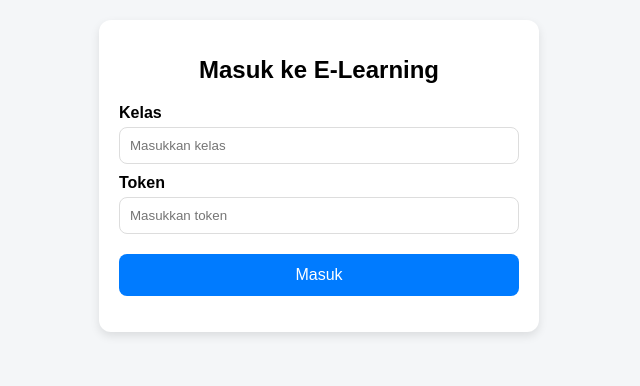
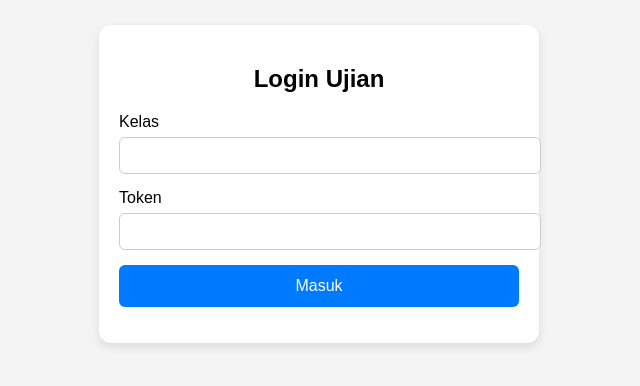
Before and after one commit to edumediagame/inputtoken, a plain HTML site: page index.html in a window 1280 px wide. Shown: the part 224-610 px from the top of the page, without its empty margins (321-961 px from the left). Drawn offline with Linux system fonts and the light colour scheme.

Commit message:
Update index.html

```diff
--- a/index.html
+++ b/index.html
@@ -1,26 +1,98 @@
 <!DOCTYPE html>
 <html lang="id">
 <head>
-  <meta charset="UTF-8">
-  <meta name="viewport" content="width=device-width, initial-scale=1.0">
-  <title>Login Elearning</title>
-  <link rel="stylesheet" href="style.css">
+  <meta charset="UTF-8" />
+  <meta name="viewport" content="width=device-width, initial-scale=1.0" />
+  <title>Halaman Perantara Ujian</title>
+  <style>
+    body {
+      font-family: Arial, sans-serif;
+      display: flex;
+      justify-content: center;
+      align-items: center;
+      height: 100vh;
+      background: #f4f4f4;
+    }
+    .card {
+      background: #fff;
+      padding: 20px;
+      border-radius: 12px;
+      box-shadow: 0 4px 10px rgba(0,0,0,0.1);
+      width: 100%;
+      max-width: 400px;
+    }
+    h2 {
+      text-align: center;
+      margin-bottom: 20px;
+    }
+    label {
+      display: block;
+      margin-bottom: 6px;
+    }
+    input {
+      width: 100%;
+      padding: 10px;
+      margin-bottom: 15px;
+      border: 1px solid #ccc;
+      border-radius: 6px;
+    }
+    button {
+      width: 100%;
+      padding: 12px;
+      border: none;
+      border-radius: 6px;
+      background: #007bff;
+      color: white;
+      font-size: 16px;
+      cursor: pointer;
+    }
+    button:hover {
+      background: #0056b3;
+    }
+    .error {
+      color: red;
+      margin-top: 10px;
+      text-align: center;
+    }
+  </style>
 </head>
 <body>
-  <div class="container">
-    <h1>Masuk ke E-Learning</h1>
+  <div class="card">
+    <h2>Login Ujian</h2>
     <form id="loginForm">
       <label for="kelas">Kelas</label>
-      <input type="text" id="kelas" required placeholder="Masukkan kelas">
+      <input type="text" id="kelas" required />
 
       <label for="token">Token</label>
-      <input type="password" id="token" required placeholder="Masukkan token">
+      <input type="text" id="token" required />
 
       <button type="submit">Masuk</button>
+      <p class="error" id="error"></p>
     </form>
-    <p id="error" class="error"></p>
   </div>
 
-  <script src="script.js"></script>
+  <script>
+    document.getElementById("loginForm").addEventListener("submit", async function (e) {
+      e.preventDefault();
+
+      const kelas = document.getElementById("kelas").value.trim();
+      const token = document.getElementById("token").value.trim();
+      const errorEl = document.getElementById("error");
+
+      try {
+        const res = await fetch(`/api/validate?kelas=${kelas}&token=${token}`);
+        const data = await res.json();
+
+        if (data.success && data.link) {
+          // langsung redirect ke link tujuan
+          window.location.href = data.link;
+        } else {
+          errorEl.textContent = "Kelas atau token salah.";
+        }
+      } catch (err) {
+        errorEl.textContent = "Terjadi kesalahan. Coba lagi.";
+      }
+    });
+  </script>
 </body>
 </html>
```
